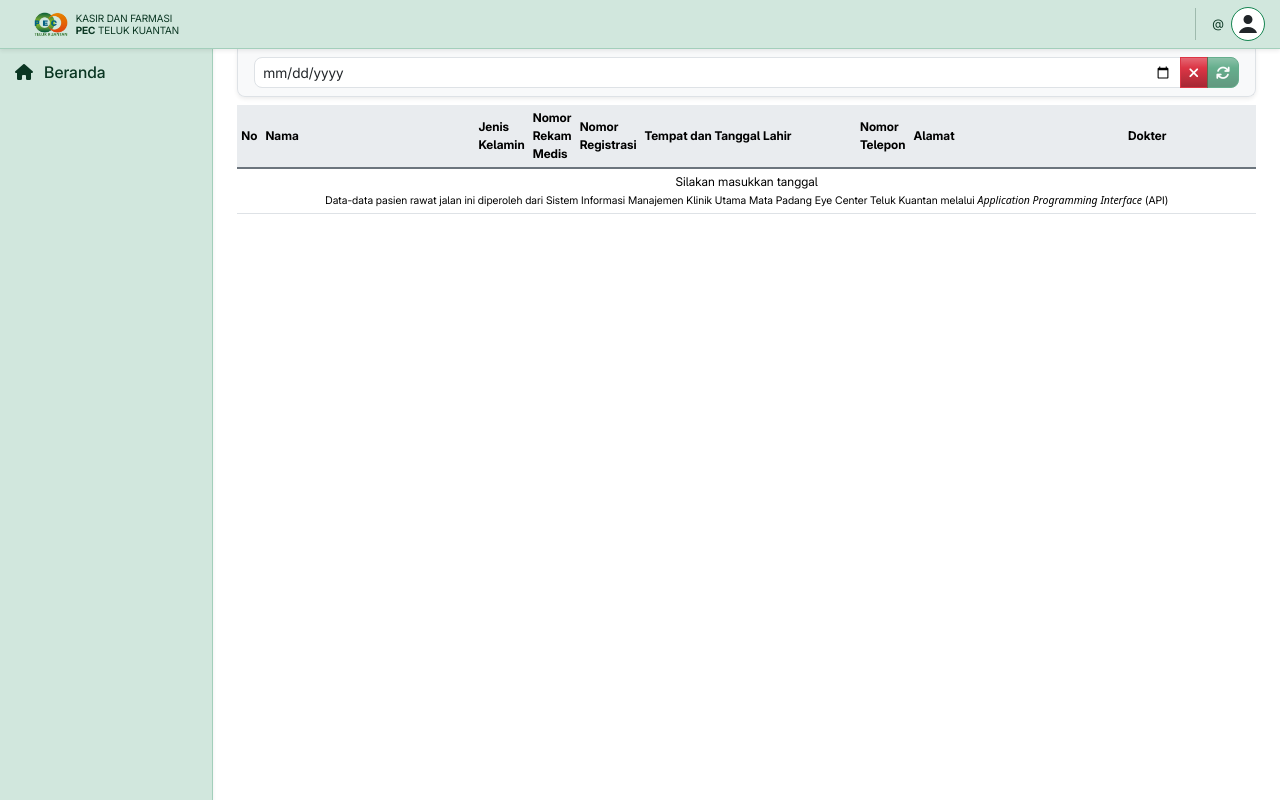
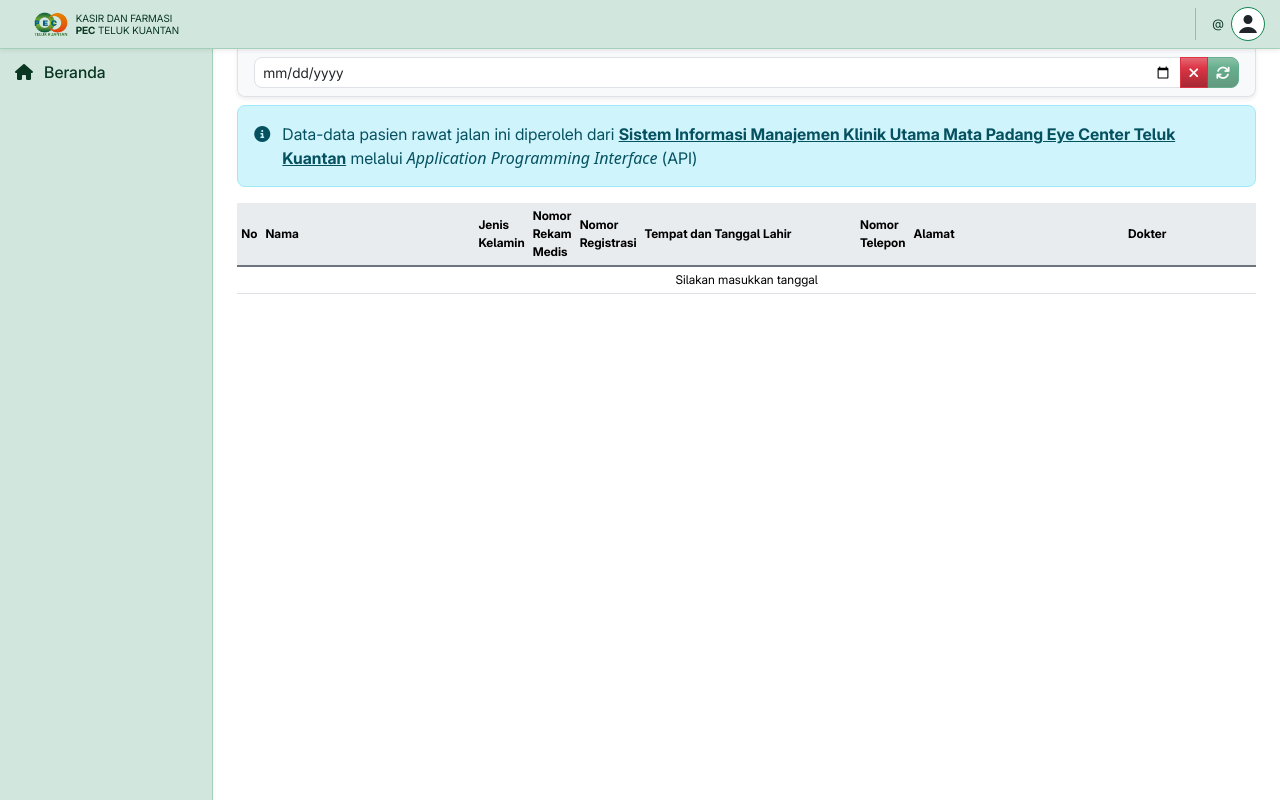
Before and after one commit to hafizulwanandaputra/pectk-simklinik, a CodeIgniter 4 app: template app/Views/dashboard/pasien/index.php in a window 1280 px wide. Run offline with PHP 8.4 and a stand-in for CodeIgniter, Linux system fonts and the light colour scheme; the template is opened without the code that fills it, so the values that code supplies are empty; some libraries are stand-ins or nearby versions; some web fonts are replaced.

Commit message:
Info alert in outpatient list

```diff
--- a/app/Views/dashboard/pasien/index.php
+++ b/app/Views/dashboard/pasien/index.php
@@ -23,9 +23,18 @@
                     </li>
                 </ul>
             </div>
-            <div class="mb-2">
-                <div class="table-responsive">
-                    <table class="table table-sm" style="width:100%; font-size: 9pt;">
+            <div class="alert alert-info rounded-3" role="alert">
+                <div class="d-flex align-items-start">
+                    <div style="width: 12px; text-align: center;">
+                        <i class="fa-solid fa-circle-info"></i>
+                    </div>
+                    <div class="w-100 ms-3">
+                        Data-data pasien rawat jalan ini diperoleh dari <a href="https://pectk.padangeyecenter.com/klinik" class="alert-link" target="_blank">Sistem Informasi Manajemen Klinik Utama Mata Padang Eye Center Teluk Kuantan</a> melalui <em>Application Programming Interface</em> (API)
+                    </div>
+                </div>
+            </div>
+            <div class="table-responsive mb-2">
+                <table class="table table-sm mb-0" style="width:100%; font-size: 9pt;">
                     <thead>
                         <tr class="align-middle">
                             <th scope="col" class="bg-body-secondary border-secondary" style="border-bottom-width: 2px; width: 0%;">No</th>
@@ -45,7 +54,6 @@
                         </tr>
                     </tbody>
                 </table>
-                </div>
             </div>
         </div>
     </div>
@@ -91,7 +99,7 @@
                 $('#refreshButton').prop('disabled', true); // Nonaktifkan tombol refresh
                 const emptyRow = `
                     <tr>
-                        <td colspan="9" class="text-center">Silakan masukkan tanggal<br><small>Data-data pasien rawat jalan ini diperoleh dari Sistem Informasi Manajemen Klinik Utama Mata Padang Eye Center Teluk Kuantan melalui  <em>Application Programming Interface</em> (API)</small></td>
+                        <td colspan="9" class="text-center">Silakan masukkan tanggal</td>
                     </tr>
                 `;
                 $('#datapasien').append(emptyRow); // Menambahkan baris kosong ke tabel
```
Lines whose indentation alone changed are shown as unchanged.
